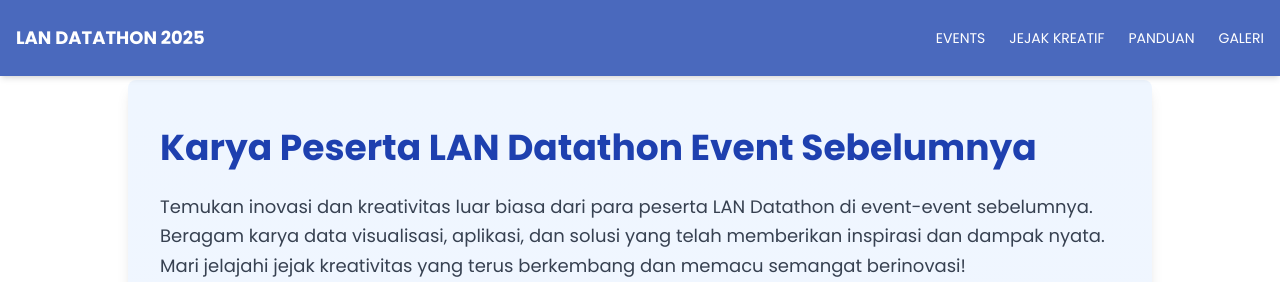
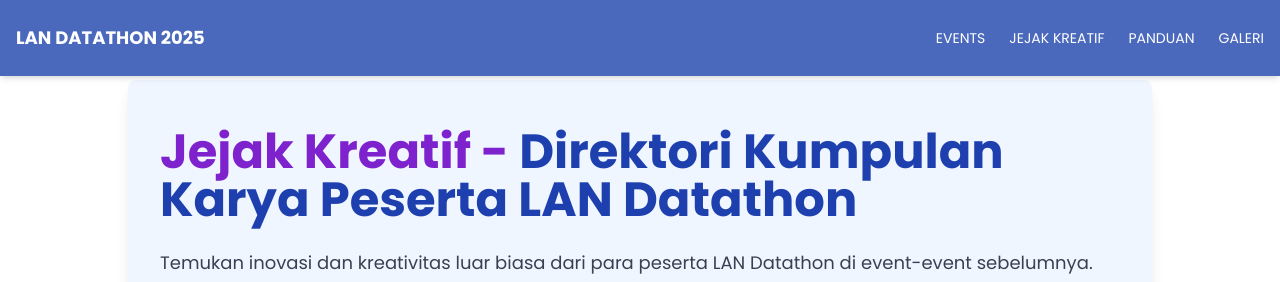
Before and after one commit to pujisubarkah/komitmen, a Nuxt app: page /jejak_kreatif in a window 1280 px wide. Shown: the top 282 px of the page. Built offline with nearby package versions, Linux system fonts and the light colour scheme.

Commit message:
Update style and content

```diff
--- a/pages/jejak_kreatif.vue
+++ b/pages/jejak_kreatif.vue
@@ -1,6 +1,9 @@
 <template>
   <div class="max-w-5xl mx-auto px-8 py-12 bg-gradient-to-b from-blue-50 to-purple-50 rounded-lg shadow-lg">
-    <h1 class="text-4xl font-extrabold mb-6 text-blue-800">Karya Peserta LAN Datathon Event Sebelumnya</h1>
+    <h1 class="text-5xl font-extrabold mb-6">
+      <span class="text-purple-700">Jejak Kreatif  -  </span>
+      <span class="text-blue-800">Direktori Kumpulan Karya Peserta LAN Datathon</span>
+    </h1>
     <p class="mb-10 text-gray-700 text-lg leading-relaxed">
       Temukan inovasi dan kreativitas luar biasa dari para peserta LAN Datathon di event-event sebelumnya.
       Beragam karya data visualisasi, aplikasi, dan solusi yang telah memberikan inspirasi dan dampak nyata.
```
